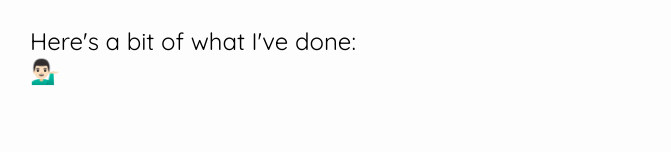
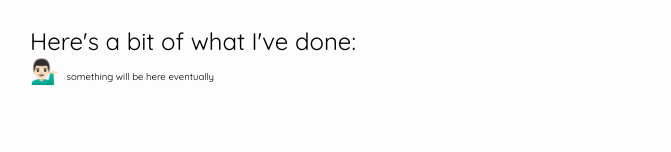
Before and after one commit to gabrielhochstatter/portfolio, a React (Create React App) app: page / in a window 1280 px wide. Shown: the part 148-300 px from the top of the page, without its empty margins (0-671 px from the left). Built offline with nearby package versions, Linux system fonts and the light colour scheme.

Commit message:
added something coming later message

```diff
--- a/src/App.js
+++ b/src/App.js
@@ -23,7 +23,7 @@ class App extends Component {
         <br>
         Here's a bit of what I've done:
         <br>
-        💁🏻‍♂️
+        💁🏻‍♂️ <small>something will be here eventually</small>
       `],
       typeSpeed: 0,
       startDelay: 2900,
--- a/src/App.scss
+++ b/src/App.scss
@@ -1,5 +1,9 @@
 body {
   background-color: #fdfdfd;
+}
+
+small {
+  font-size: 0.4em;
 }
 
 .App {
```
